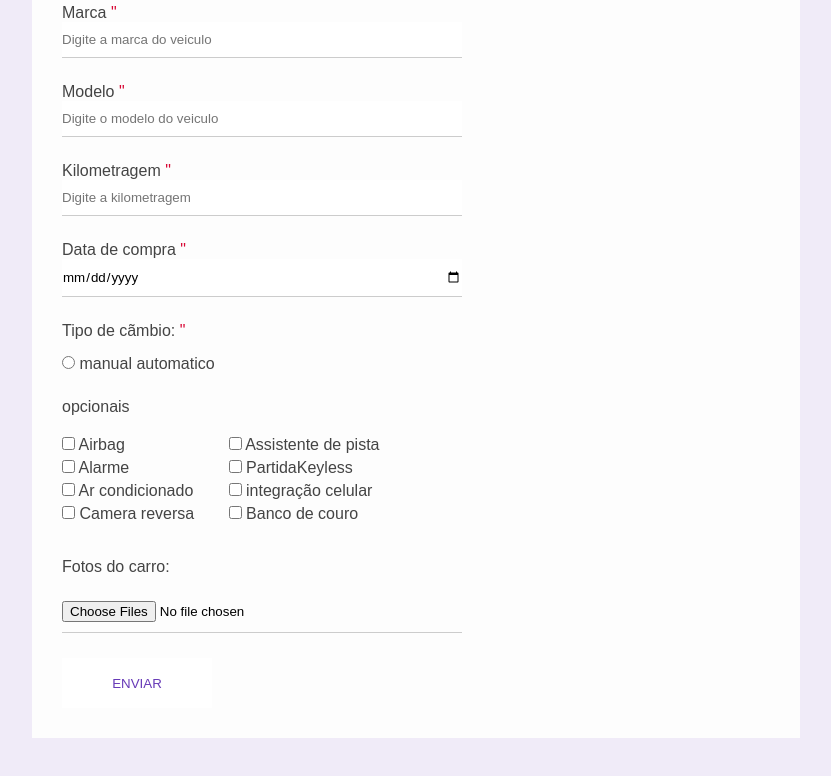
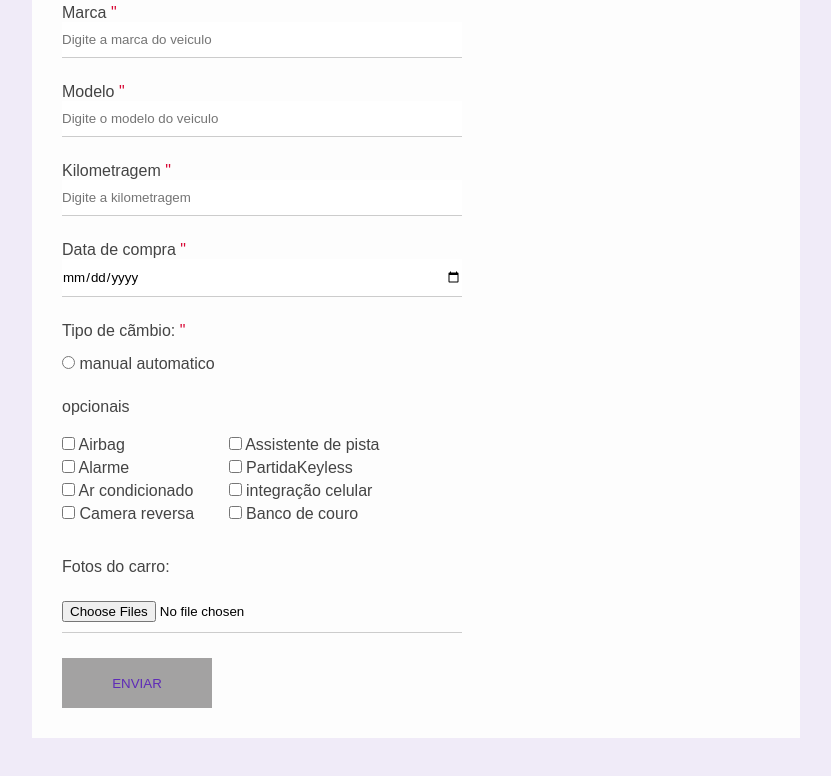
Before and after one commit to vecch1/Formul-rio-Venda-de-carros, a plain HTML site: page index.html in a window 1280 px wide. In both pictures the pointer is over the input "enviar". Shown: the part 552-1328 px from the top of the page, without its empty margins (224-1055 px from the left). Drawn offline with Linux system fonts and the light colour scheme.

Commit message:
change colors

```diff
--- a/style.css
+++ b/style.css
@@ -121,11 +121,12 @@ textarea {
     cursor:pointer;
     text-transform: uppercase;
     transition: 0.5s;
+
 }
 
 .btn-submit:hover {
-    background-color: #fff;
-    border: #673ab7;
-    color: #673ab7;
+    background-color: rgb(163, 162, 162);
+    border: #612abe;
+    color: #5e2bb7;
 
 }
```
